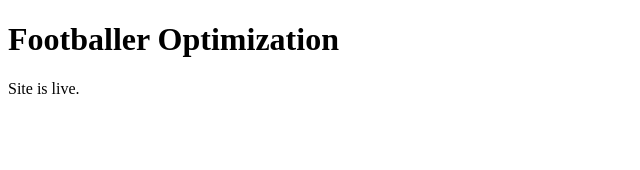
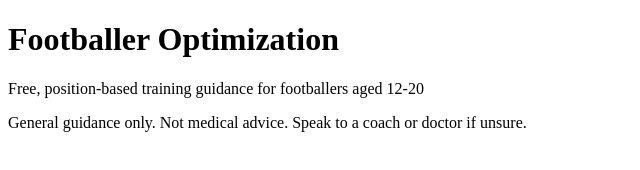
Before and after one commit to SupaStrike/footballer-optimization, a plain HTML site: page index.html in a window 1280 px wide. Shown: the whole page, without its empty margins (0-640 px from the left). Drawn offline with Linux system fonts and the light colour scheme.

Commit message:
Add HTML page skeleton

```diff
--- a/index.html
+++ b/index.html
@@ -2,10 +2,24 @@
 <html lang="en">
 <head>
   <meta charset="UTF-8">
+  <meta name="viewport" content="width=device-width, initial-scale=1.0">
   <title>Footballer Optimization</title>
+  <link rel="stylesheet" href="css/style.css">
 </head>
 <body>
-  <h1>Footballer Optimization</h1>
-  <p>Site is live.</p>
+
+  <header class="topbar">
+    <h1>Footballer Optimization</h1>
+    <p>Free, position-based training guidance for footballers aged 12-20</p>
+  </header>
+
+  <main>
+    <!-- The form and results will go here -->
+  </main>
+
+  <footer>
+    <p>General guidance only. Not medical advice. Speak to a coach or doctor if unsure.</p>
+  </footer>
+
 </body>
 </html>
```
